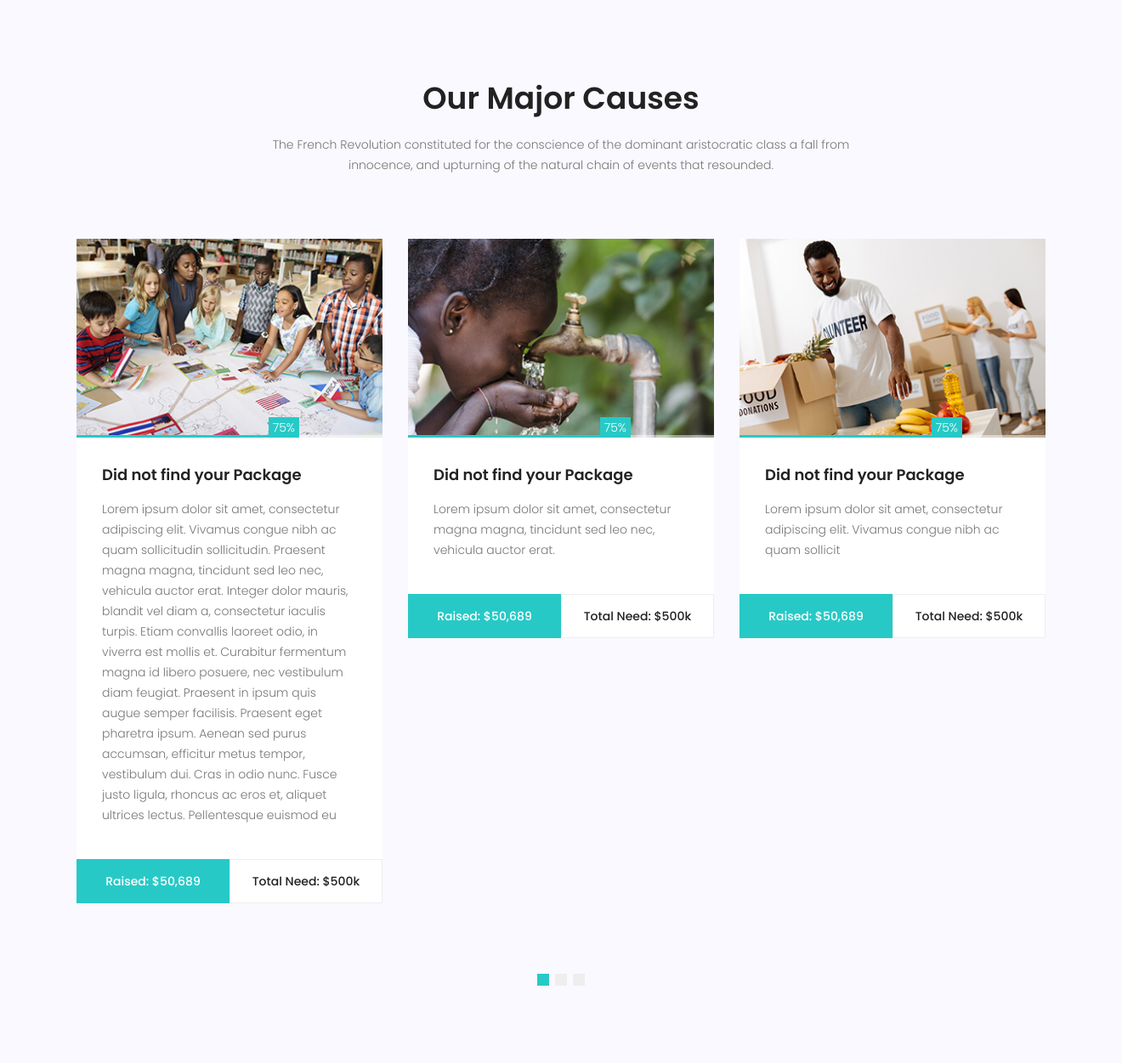
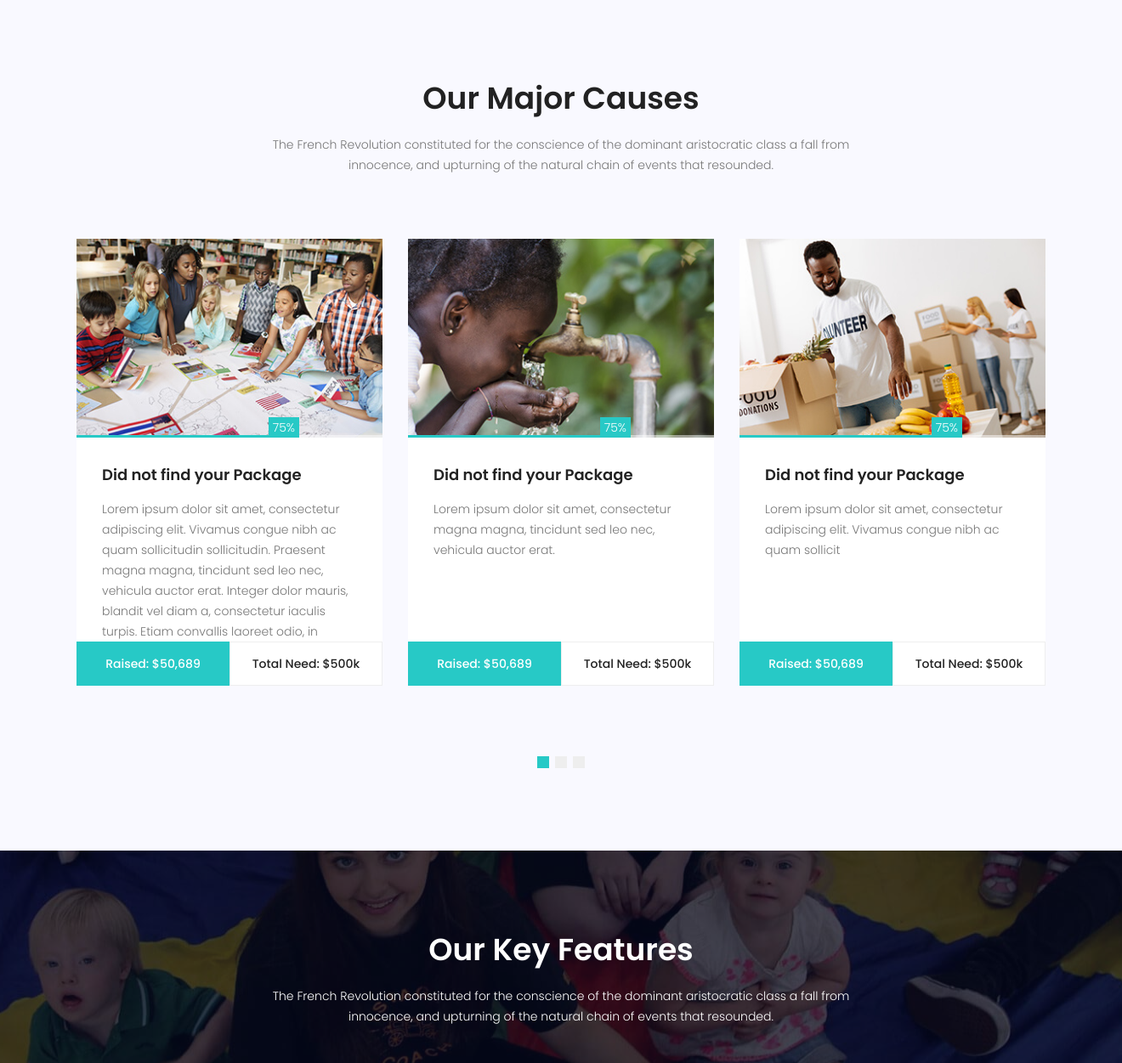
Before and after one commit to Surajbokde/Nature_Beauty, a PHP site: page / in a window 1320 px wide. Shown: the part 1906-3157 px from the top of the page at 85% size. Run offline with PHP 8.4, Linux system fonts and the light colour scheme.

Commit message:
Fix the overflow issue

```diff
--- a/css/style.css
+++ b/css/style.css
@@ -1153,6 +1153,8 @@ box-shadow: 0px 3px 5px 0px rgba(0, 0, 0, 0.1);
 }
 
 .causes_item .causes_text {
+  height: 15rem;
+  overflow: scroll;
   padding: 30px 35px 40px 30px;
 }
 
```
